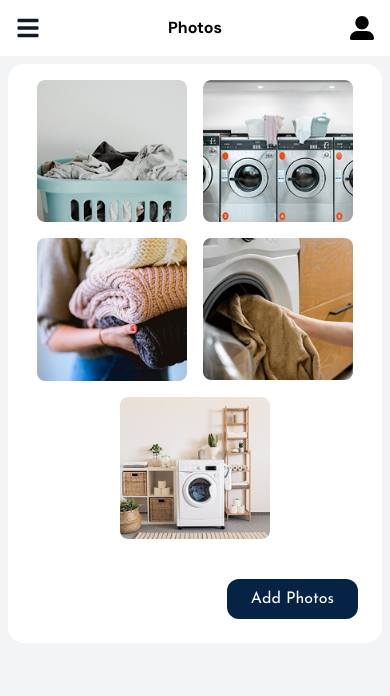
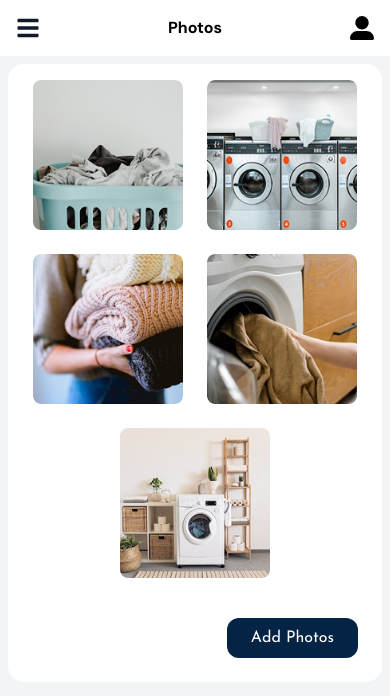
Before and after one commit to sarang136/Planetwash-Dashboard, a React (Vite) app: page /home/addphotos in a window 390 px wide. Shown: the top 696 px of the page. Built offline with nearby package versions, Linux system fonts and the light colour scheme.

Commit message:
changes made

```diff
--- a/src/admin/pages/AddPhotos.jsx
+++ b/src/admin/pages/AddPhotos.jsx
@@ -16,17 +16,17 @@ const AddPhotos = () => {
     return (
        <div className='p-2'>
          <div className=' md:p-4 overflow-hidden bg-white rounded-2xl '>
-            <div className={`  md:p-2 sm:p-6 relative flex flex-col-1 transition duration-300 ease-in-out flex justify-center ${showForm ? 'blur-sm' : ''}  `}>
+            <div className={`  md:p-2  relative flex flex-col-1 transition duration-300 ease-in-out flex justify-center ${showForm ? 'blur-sm' : ''}  `}>
 
                 {/* Image Grid */}
 
-                <div className='flex flex-wrap p-4 justify-center gap-4 md:gap-4 md:p-0 md:gap-x-10 sm:justify-start xl:flex xl:flex-row xl:justify-around'>
+                <div className='flex flex-wrap p-4 justify-center gap-6 md:gap-4 md:p-0 md:gap-x-10 sm:justify-start xl:flex xl:flex-row xl:justify-around'>
                     {images.map((img, index) => (
                         <div key={index} className=''>
                             <img
                                 src={img}
                                 alt={`uploaded-${index}`}
-                                className='rounded-lg md:w-full md:h-full w-[150px] '
+                                className='rounded-lg md:w-full md:h-full h-[150px] w-[150px] '
                             />
                             {/* <button
                                 className='h-[38px] w-[40px] p-2 relative bottom-11 left-2 bg-white rounded-md text-red-500 transition hover:bg-gray-100 '
```
